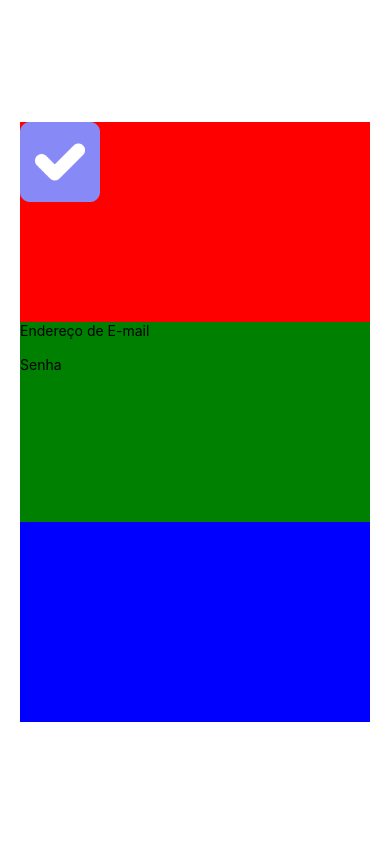
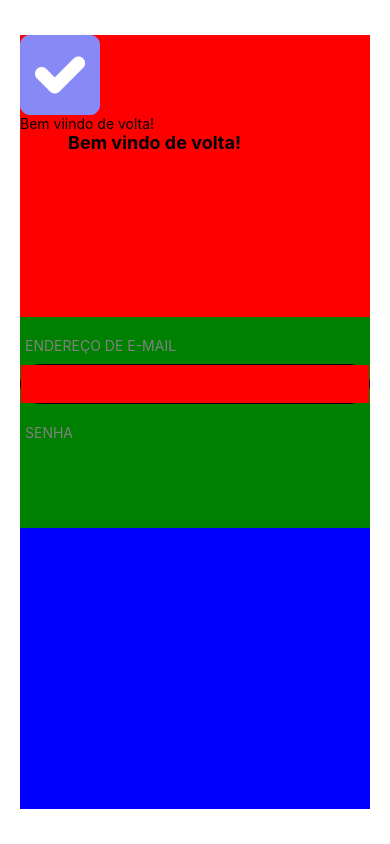
Before and after one commit to Fast-18/reactNative-App, a React Native app: screen / in a window 390 px wide. Built offline with nearby package versions, Linux system fonts and the light colour scheme.

Commit message:
montando a primeira tela inicial, colocando cores e arrumando estilizacao da tela

```diff
--- /dev/null
+++ b/src/global/themes.tsx
@@ -0,0 +1,9 @@
+export const themas = {
+    colors: {
+        primary: '#878af6',
+        secondary: '#ffffff',
+        lightGray: "#d7d8d7",
+        gray: 'gray',
+        bgScreen: "#f1f7fa"
+    }
+}
--- a/src/pages/login/index.tsx
+++ b/src/pages/login/index.tsx
@@ -9,12 +9,20 @@
         <View style={style.boxTop}>
             <Image
         source={Logo}
+        style={style.logo}
+        resizeMode="contain"
             />
+            <Text>Bem viindo de volta!</Text>
+            <Text style={style.text}>Bem vindo de volta!</Text>
         </View>
         <View style={style.boxMid}>
-            <Text>Endereço de E-mail</Text>
-            <TextInput />
-            <Text>Senha</Text>
+            <Text style={style.titleInput}>ENDEREÇO DE E-MAIL</Text>
+            <View style={style.boxInput}>
+            <TextInput
+                style={style.input}
+            />
+            </View>
+            <Text style={style.titleInput}>SENHA</Text>
             <TextInput />
             </View>
             <View style={style.boxBotton}>
--- a/src/pages/login/styles.ts
+++ b/src/pages/login/styles.ts
@@ -1,4 +1,7 @@
 import { StyleSheet } from "react-native";
+import { Dimensions } from "react-native";
+import { themas } from "../../global/themes";
+
 
 export const style = StyleSheet.create ({
     container: {
@@ -8,18 +11,45 @@
         padding: 20
     },
     boxTop: {
-        height: 200,
+        height: Dimensions.get('window').height / 3,
         width: '100%',
         backgroundColor: 'red'
     },
     boxMid: {
-        height: 200,
+        height: Dimensions.get('window').height / 4,
         width: '100%',
         backgroundColor: 'green',
     },
     boxBotton: {
-        height: 200,
+        height: Dimensions.get('window').height / 3,
         width: '100%',
         backgroundColor: 'blue'
+    },
+    logo: {
+       width: 80,
+       height: 80,
+    },
+    text: {
+        fontWeight: 'bold',
+        marginLeft: 48,
+        fontSize: 18
+    },
+    titleInput: {
+        marginLeft: 5,
+        color: themas.colors.gray,
+        marginTop: 20
+    },
+    boxInput: {
+        width: '100%',
+        height: 40,
+        borderWidth: 1,
+        borderRadius: 40,
+        marginTop: 10,
+        flexDirection: 'row',
+    },
+    input: {
+        height: '100%',
+        width: '100%',
+        backgroundColor: 'red',
     }
 })
```
